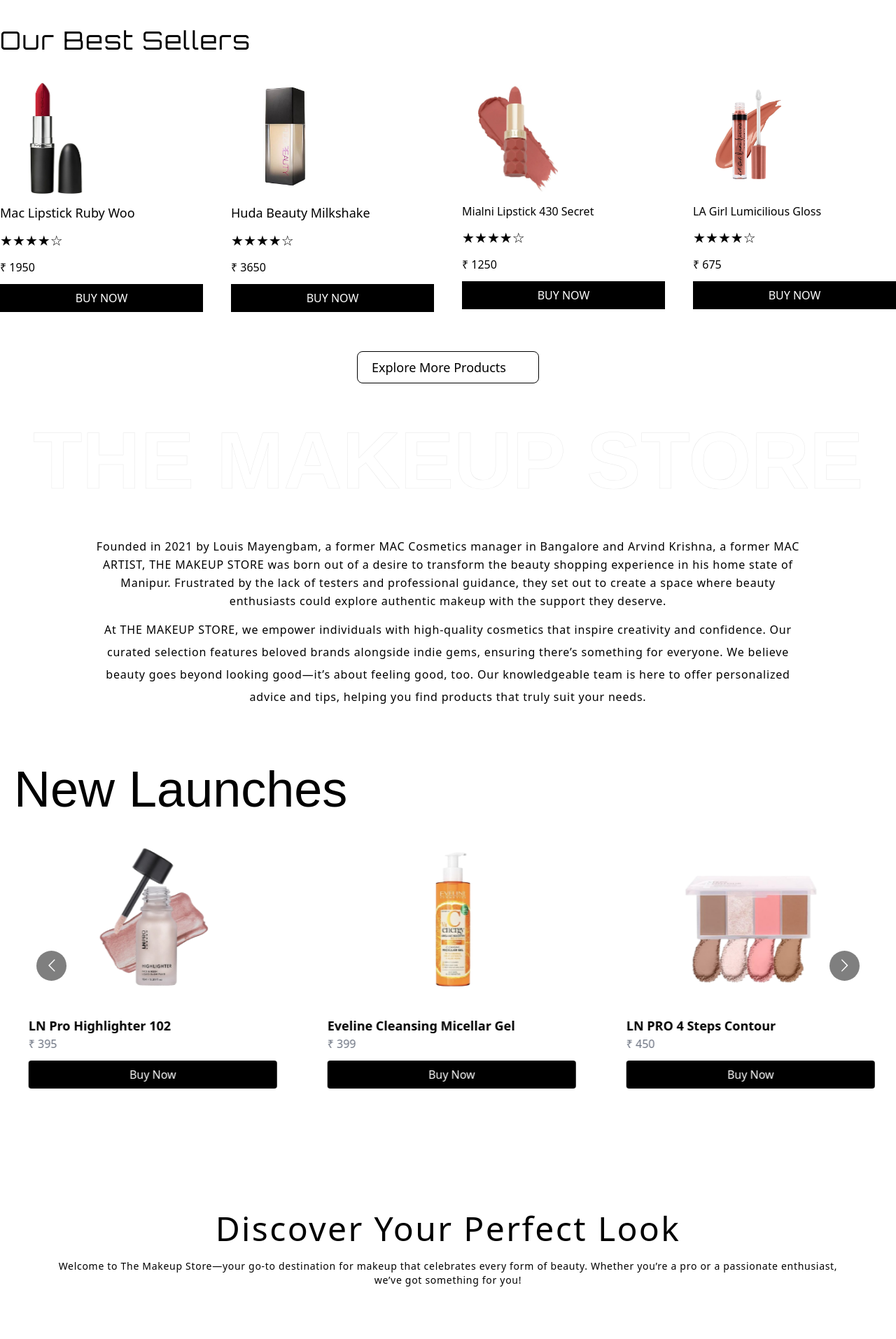
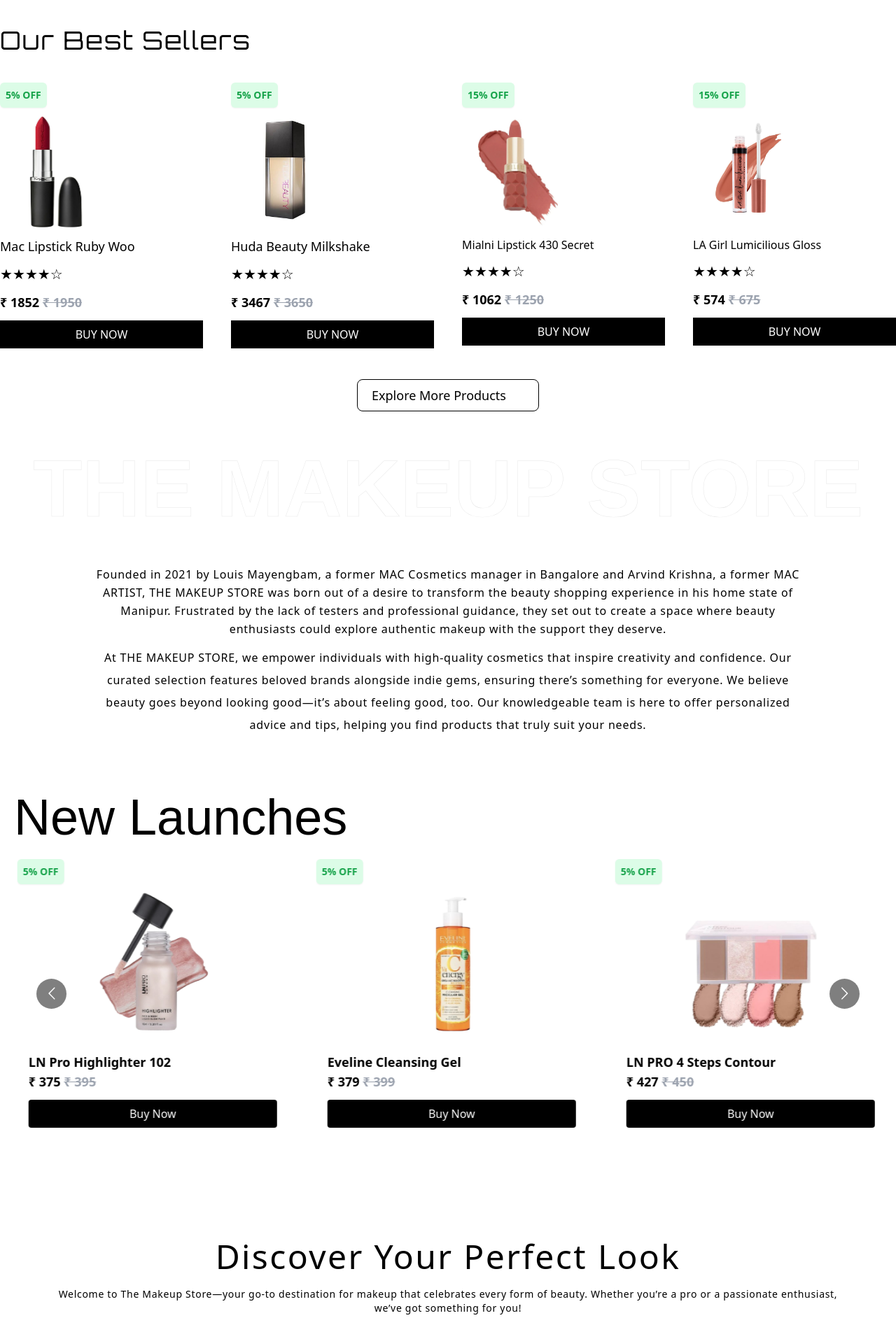
Before and after one commit to naochaLuwang/themakeupstorewangkhei, a Next.js app: page / in a window 1280 px wide. Shown: the part 706-2620 px from the top of the page at 70% size. Built offline with nearby package versions, Linux system fonts and the light colour scheme; a web font is replaced by a local one.

Commit message:
homepage layout changed

```diff
--- a/components/Banner.tsx
+++ b/components/Banner.tsx
@@ -2,7 +2,7 @@
 import { FlipWords } from './ui/flip-words'
 
 const Banner = () => {
-    const words = ["MAC COSMETIC","HUDA BEAUTY", "LA GIRL", "LN PRO", "KRYOLAN", "MILANI", "FOREVER 52"];
+    const words = ["DURGA PUJA SALE 11 - 15 October","MAC COSMETIC","HUDA BEAUTY", "LA GIRL", "LN PRO", "KRYOLAN", "MILANI", "FOREVER 52"];
   return (
     <div className="w-full flex items-center justify-center h-12">
                 <div className="lg:w-[800px] w-[400px] h-8 rounded-2xl bg-gray-900 text-white font-medium flex items-center justify-center text-sm">
--- a/components/NewArrival.tsx
+++ b/components/NewArrival.tsx
@@ -10,6 +10,7 @@
   id: number;
   name: string;
   price: string;
+  discountPrice: string;
   image: string;
   link: string;
 }
@@ -24,6 +25,7 @@
     id: 1,
     name: 'LN PRO 4 Steps Contour',
     price: '₹ 450',
+    discountPrice:'427',
     image: '/lnprocounter.png',
     link: 'https://mybillbook.in/store/the_make_up_store/item/1fff865d-2412-4af4-b3f7-37f0a464a315?category=7a7aaf36-0ea5-4706-acef-c8021ad3653b&page_no=1',
   },
@@ -31,6 +33,7 @@
     id: 2,
     name: 'Too Faced Lip Injection',
     price: '₹ 2550',
+    discountPrice:'2422',
     image: '/tooflip.png',
     link: 'https://mybillbook.in/store/the_make_up_store/item/1d38fe2b-2587-4fe9-b1bd-8eec4c1b5fec?category=c4de3cd7-4145-43fc-ae2c-0052ef13bb6a&page_no=1',
   },
@@ -38,13 +41,15 @@
     id: 3,
     name: 'LN Pro Highlighter 102',
     price: '₹ 395',
+    discountPrice:'375',
     image: '/lnprodew.png',
     link: 'https://mybillbook.in/store/the_make_up_store/item/2572f41b-4e82-44c3-a491-6e2cec212a81?category=7a7aaf36-0ea5-4706-acef-c8021ad3653b&page_no=1',
   },
   {
     id: 4,
-    name: 'Eveline Cleansing Micellar Gel',
+    name: 'Eveline Cleansing Gel',
     price: '₹ 399',
+    discountPrice:'379',
     image: '/evelmic.png',
     link: 'https://mybillbook.in/store/the_make_up_store/item/52769f21-05a6-463c-9ea5-569f51df6bf5?category=5e0312f5-f273-4683-80dc-7eda9fcd032c&page_no=1',
   },
@@ -86,6 +91,7 @@
       >
         {products.map((product) => (
           <div key={product.id} className="bg-white h-96 flex overflow-hidden mx-5 flex-col">
+            <div className="w-fit h-fit p-2 bg-green-100 rounded-md shadow-sm "><p className="text-sm font-bold text-green-600">5% OFF</p></div>
             <div className="flex items-center justify-center w-full h-full"> {/* Center the image */}
               <div className="relative w-56 h-56">
                 <Image
@@ -98,7 +104,7 @@
             </div>
             <div className="p-4 w-full flex flex-col justify-center"> {/* Align text to the right */}
               <h3 className="text-lg font-semibold">{product.name}</h3>
-              <p className="text-gray-500">{product.price}</p>
+             <p className="font-bold text-lg">₹ {product.discountPrice} <span className="line-through text-gray-400 ">{product.price}</span></p>
               <Link href={product.link} passHref>
                 <div className="mt-3 w-full inline-block bg-black text-white py-2 rounded hover:bg-gray-800 transition text-center">
                   Buy Now
--- a/components/Trending.tsx
+++ b/components/Trending.tsx
@@ -14,6 +14,7 @@
         <h1 className={`lg:text-4xl text-xl tracking-wider mb-10 px-8 lg:px-0 ${orbitron.className}`}>Our Best Sellers</h1>
         <div className="grid lg:grid-cols-4 grid-cols-2 gap-10 lg:max-w-7xl lg:mx-auto w-full px-8 lg:px-0 mt-10">
             <div className='w-full h-96 flex flex-col space-y-3'>
+                <div className="w-fit h-fit p-2 bg-green-100 rounded-md shadow-sm"><p className="text-sm font-bold text-green-600">5% OFF</p></div>
                 <div className="h-40 w-40 relative">
                     <Image src="/ruby.jpeg" alt="milani" fill objectFit='contain' />
 
@@ -26,10 +27,11 @@
           <span className="text-black text-xl">&#9733;</span>
           <span className="bg-white text-xl inline-block">&#9734;</span>
         </div>
-        <p>₹ 1950</p>
+        <p className="font-bold text-lg">₹ 1852 <span className="line-through text-gray-400 ">₹ 1950</span></p>
         <Link className="w-full h-fit bg-black text-white text-center py-2 px-4"  href="https://mybillbook.in/store/the_make_up_store/item/a61616c8-bd96-489a-9e06-1313091bf6d4?search_text=ruby%20woo">BUY NOW</Link>
       </div>
       <div className='w-full h-96 flex flex-col space-y-3'>
+        <div className="w-fit h-fit p-2 bg-green-100 rounded-md shadow-sm"><p className="text-sm font-bold text-green-600">5% OFF</p></div>
                 <div className="h-40 w-40 relative">
                     <Image src="/huda.jpeg" alt="milani" fill objectFit='contain' />
 
@@ -42,10 +44,11 @@
           <span className="text-black text-xl">&#9733;</span>
           <span className="bg-white text-xl inline-block">&#9734;</span>
         </div>
-        <p>₹ 3650</p>
+        <p className="font-bold text-lg">₹ 3467 <span className="line-through text-gray-400 ">₹ 3650</span></p>
         <Link className="w-full h-fit bg-black text-white text-center py-2 px-4"  href="https://mybillbook.in/store/the_make_up_store/item/feb05662-a784-41b8-aa4f-eefc987925f8?search_text=milkshake">BUY NOW</Link>
       </div>
       <div className='w-full h-96 flex flex-col space-y-3'>
+        <div className="w-fit h-fit p-2 bg-green-100 rounded-md shadow-sm"><p className="text-sm font-bold text-green-600">15% OFF</p></div>
                 <div className="h-40 w-40 relative">
                     <Image src="/milani.jpeg" alt="milani" fill objectFit='contain' />
 
@@ -58,10 +61,11 @@
           <span className="text-black text-xl">&#9733;</span>
           <span className="bg-white text-xl inline-block">&#9734;</span>
         </div>
-        <p>₹ 1250</p>
+        <p className="font-bold text-lg">₹ 1062 <span className="line-through text-gray-400 ">₹ 1250</span></p>
         <Link className="w-full h-fit bg-black text-white text-center py-2 px-4"  href="https://mybillbook.in/store/the_make_up_store/item/104cabb8-e370-40b6-b97a-4ea53aedba25?category=bcd20f18-b238-4340-9ce4-52de6e0d954f&page_no=1">BUY NOW</Link>
       </div>
       <div className='w-full h-96 flex flex-col space-y-3'>
+        <div className="w-fit h-fit p-2 bg-green-100 rounded-md shadow-sm"><p className="text-sm font-bold text-green-600">15% OFF</p></div>
                 <div className="h-40 w-40 relative">
                     <Image src="/lalip.jpg" alt="milani" fill objectFit='contain' />
 
@@ -74,13 +78,13 @@
           <span className="text-black text-xl">&#9733;</span>
           <span className="bg-white text-xl inline-block">&#9734;</span>
         </div>
-        <p>₹ 675</p>
+        <p className="font-bold text-lg">₹ 574 <span className="line-through text-gray-400 ">₹ 675</span></p>
         <Link className="w-full h-fit bg-black text-white text-center py-2 px-4"  href="https://mybillbook.in/store/the_make_up_store/item/fad65778-b41d-4d9d-b196-8b04c1ba5edb?category=a0336bcc-e3fb-4a8d-bd22-5b8c08bedb2f&page_no=3">BUY NOW</Link>
       </div>
 
             </div>
 
-              <div className="flex justify-center">
+              <div className="flex justify-center mt-10">
       <div className="relative inline-block text-lg group">
         <Link href="https://mybillbook.in/store/the_make_up_store" className="relative flex items-center justify-between px-5 py-2 text-black bg-white border border-black rounded-lg cursor-pointer transition-all duration-300 ease-in-out">
           <span className="transition-transform duration-300 ease-in-out group-hover:translate-x-[-10px]">Explore More Products</span>
```
Also changed, not shown: components/Arrivals.tsx (deleted).
